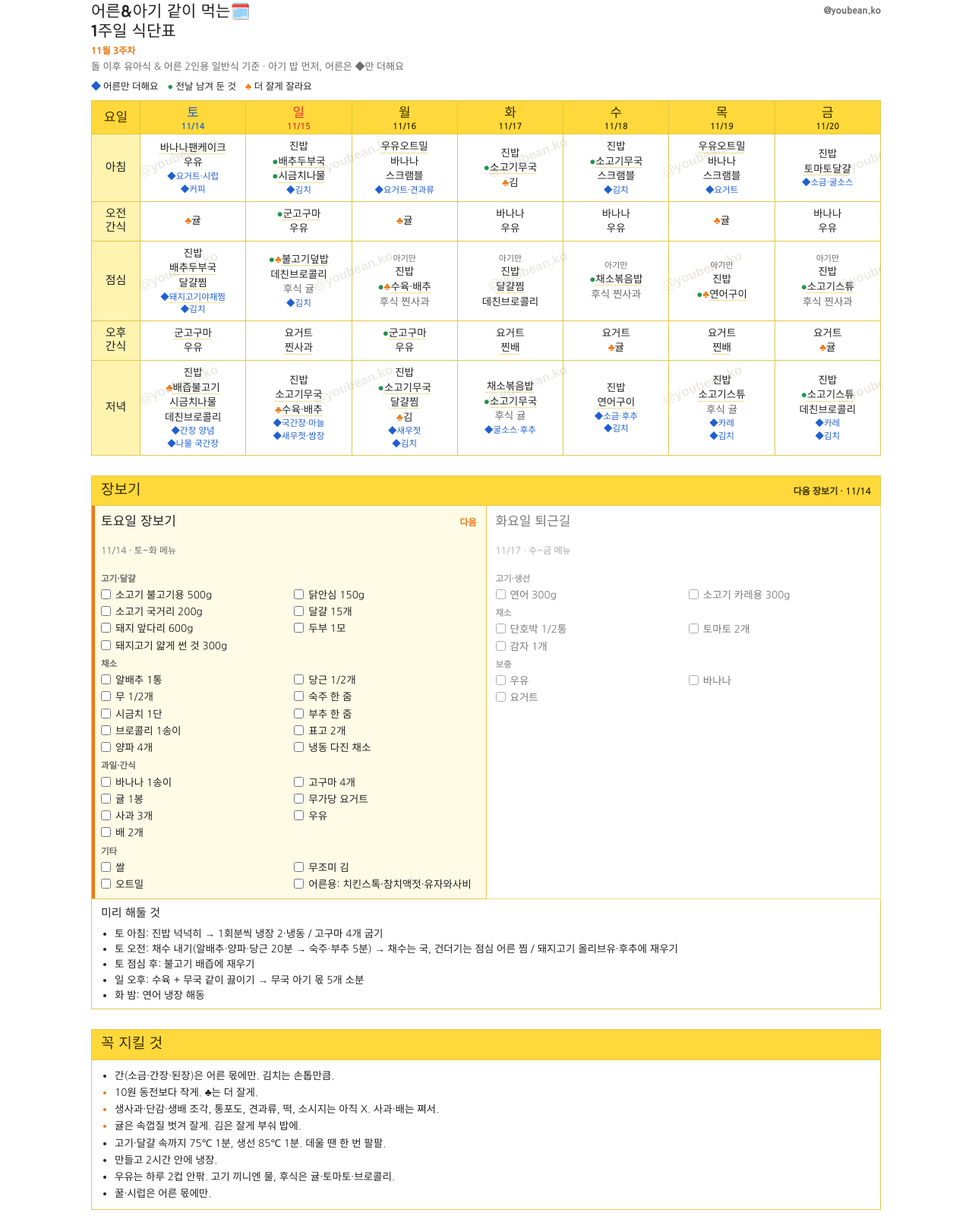
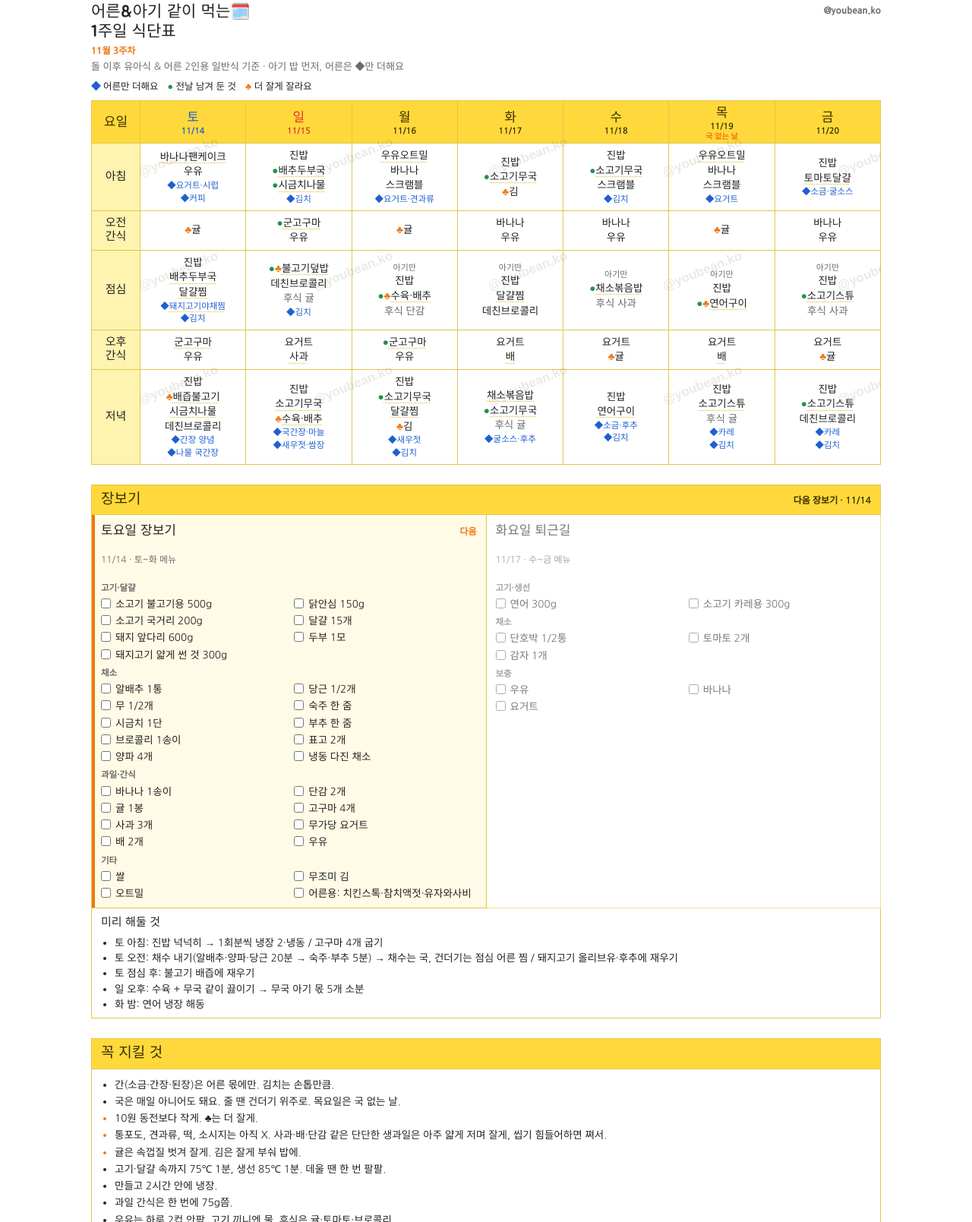
Before and after one commit to ybybgo/toddler-meal-plan, a plain HTML site: page index.html in a window 1280 px wide. Shown: the part 11-1620 px from the top of the page at 76% size. Drawn offline with Linux system fonts and the light colour scheme.

Commit message:
강남구 급식센터 1-2세 식단 반영: 국 없는 날, 과일 75g, 생과일 얇게 허용, 출처 추가
Co-Authored-By: Claude Opus 5.5 <noreply@anthropic.com>

```diff
--- a/index.html
+++ b/index.html
@@ -60,6 +60,7 @@ table.menu{width:100%;border-collapse:collapse;table-layout:fixed;margin-top:8px
 table.menu th,table.menu td{border:1px solid var(--line);text-align:center;vertical-align:middle}
 table.menu thead th{background:var(--head);color:var(--head-ink);font-family:var(--f-cute);font-weight:400;font-size:17px;padding:3px 2px}
 table.menu thead th small{display:block;font-family:var(--f-body);font-size:11px;font-weight:700;line-height:1.1}
+table.menu thead th small.ns{color:var(--care);font-size:10px;margin-top:1px}
 table.menu thead th.sat{color:var(--sat)} table.menu thead th.sun{color:var(--sun)}
 table.menu thead th.today{outline:3px solid var(--care);outline-offset:-3px}
 table.menu tbody th{background:var(--label);font-family:var(--f-cute);font-weight:400;font-size:13px;line-height:1.2;padding:3px 1px}
@@ -163,11 +164,13 @@ footer{margin-top:16px;font-size:12px;color:var(--muted);border-top:2px solid va
     <div class="bar">꼭 지킬 것</div>
     <ul class="must">
       <li>간(소금·간장·된장)은 어른 몫에만. 김치는 손톱만큼.</li>
+      <li>국은 매일 아니어도 돼요. 줄 땐 건더기 위주로. 목요일은 국 없는 날.</li>
       <li class="care">10원 동전보다 작게. ♣는 더 잘게.</li>
-      <li class="care">생사과·단감·생배 조각, 통포도, 견과류, 떡, 소시지는 아직 X. 사과·배는 쪄서.</li>
+      <li class="care">통포도, 견과류, 떡, 소시지는 아직 X. 사과·배·단감 같은 단단한 생과일은 아주 얇게 저며 잘게, 씹기 힘들어하면 쪄서.</li>
       <li class="care">귤은 속껍질 벗겨 잘게. 김은 잘게 부숴 밥에.</li>
       <li>고기·달걀 속까지 75℃ 1분, 생선 85℃ 1분. 데울 땐 한 번 팔팔.</li>
       <li>만들고 2시간 안에 냉장.</li>
+      <li>과일 간식은 한 번에 75g쯤.</li>
       <li>우유는 하루 2컵 안팎. 고기 끼니엔 물, 후식은 귤·토마토·브로콜리.</li>
       <li>꿀·시럽은 어른 몫에만.</li>
     </ul>
@@ -187,6 +190,8 @@ footer{margin-top:16px;font-size:12px;color:var(--muted);border-top:2px solid va
       <li>UH Rainbow Babies &amp; Children's — <a href="https://www.uhhospitals.org/rainbow/health-information/health-and-wellness-library/ages-and-stages/12-months" target="_blank" rel="noopener">12 Months</a>(동전보다 작게)</li>
       <li>식품의약품안전처 — <a href="https://www.korea.kr/news/policyNewsView.do?newsId=148907172" target="_blank" rel="noopener">식중독 예방 요령</a>(75℃ 1분, 2시간) · <a href="https://mfds.go.kr/brd/m_827/view.do?seq=3607" target="_blank" rel="noopener">대량조리음식 주의요령</a>(어패류 85℃, 재가열 75℃)</li>
       <li>안양시 어린이·사회복지급식관리지원센터 <a href="https://info.childcare.go.kr/info_html5/pnis/search/PnisFileDownload.jsp?flag=DNLL&amp;STCODE=41173000349&amp;wkyymm=202602" target="_blank" rel="noopener">만 1-2세 식단표(2026년 2월)</a> — 한 끼 = 밥·단백질·채소 구성</li>
+      <li>강남구 어린이·사회복지급식관리지원센터 「2026년 11월 식단표(일반형 1-2세)」(발행 2026-10-15) — 점심 밥·국·주찬·부찬·김치, 월 2회 '국 없는 날'(나트륨 저감), 신선과일 1회 75g, 1~2세 간식에 생과일. <a href="https://dietary4u.mfds.go.kr/gangnam/" target="_blank" rel="noopener">센터 누리집</a> 월간식단 게시판</li>
+      <li>영등포구 센터 월간식단 — 어린이집 회원 로그인 필요로 원문 확인 불가</li>
       <li>농촌진흥청 농사로 '이달의 식재료' 11월(배추·무·단호박·돼지고기) — <a href="https://braindetox.kr/posts/november_seasonal_food_korea.html" target="_blank" rel="noopener">정리본</a>으로 확인(원문 점검 중)</li>
     </ol>
   </details>
@@ -225,8 +230,8 @@ const R={
   b:["에어프라이어 180℃ 30분","껍질 벗겨 막대로 → 냉장 3일(토~월 간식)"],p:"그대로"},
  r13:{t:"토마토달걀볶음",tm:"10분",i:"토마토 2개, 달걀 4개",
   b:["토마토 칼집 → 전자레인지 30초 → 껍질 벗겨 깍둑","달걀 반숙 스크램블 → 토마토 볶다 합치기 → 1/3 아기 몫"],p:"소금, 굴소스, 대파"},
- r14:{t:"찐사과·찐배",tm:"3분",i:"사과 또는 배 1/2개",
-  b:["껍질 벗겨 얇게","전자레인지 1분 30초(뚜껑) → 식혀서"],p:"어른은 생으로"},
+ r14:{t:"사과·배·단감",tm:"3분",i:"사과·배·단감 중 하나, 한 번에 75g쯤",
+  b:["껍질·씨 빼고 아주 얇게 저민 뒤 10원 동전보다 작게","씹기 힘들어하면 전자레인지 1분 30초(뚜껑) 쪄서 식히기"],p:"어른은 그대로"},
  r15:{t:"채수",tm:"25분",i:"알배추 1/4통, 양파 1개, 당근 1/2개, 숙주 한 줌, 부추 한 줌, 물 1.5L",
   b:["알배추·양파·당근 넣고 20분","숙주·부추 넣고 5분만 더(오래 끓이면 물러지고 쓴맛이 나요)","채수만 걸러 국용·소분 → 건더기 채소는 남겨 두기"],p:"건더기 채소로 돼지고기야채찜"},
  r16:{t:"돼지고기야채찜",tm:"15분 · 어른용",i:"채수 내고 남은 채소, 얇게 썬 돼지고기 300g, 물, 치킨스톡 1스푼, 참치액젓 1/2스푼, 유자와사비 1/2티스푼, 올리브유·후추",
@@ -246,36 +251,36 @@ const W=[
   [["진밥"],["*배추두부국","r7"],["*시금치나물","r10"],["+김치"]],
   [["*군고구마","r12"],["우유"]],
   [["*~불고기덮밥","r8"],["데친브로콜리"],["후식 귤"],["+김치"]],
-  [["요거트"],["찐사과","r14"]],
+  [["요거트"],["사과","r14"]],
   [["진밥"],["소고기무국","r1"],["~수육·배추","r9"],["+국간장·마늘"],["+새우젓·쌈장"]]]},
  {k:"월",d:"11/16",iso:"2026-11-16",m:[
   [["우유오트밀","r3"],["바나나"],["스크램블"],["+요거트·견과류"]],
   [["~귤"]],
-  [["!아기만"],["진밥"],["*~수육·배추","r9"],["후식 찐사과"]],
+  [["!아기만"],["진밥"],["*~수육·배추","r9"],["후식 단감"]],
   [["*군고구마","r12"],["우유"]],
   [["진밥"],["*소고기무국","r1"],["달걀찜","r2"],["~김"],["+새우젓"],["+김치"]]]},
  {k:"화",d:"11/17",iso:"2026-11-17",m:[
   [["진밥"],["*소고기무국","r1"],["~김"]],
   [["바나나"],["우유"]],
   [["!아기만"],["진밥"],["달걀찜","r2"],["데친브로콜리"]],
-  [["요거트"],["찐배","r14"]],
+  [["요거트"],["배","r14"]],
   [["채소볶음밥","r4"],["*소고기무국","r1"],["후식 귤"],["+굴소스·후추"]]]},
  {k:"수",d:"11/18",iso:"2026-11-18",m:[
   [["진밥"],["*소고기무국","r1"],["스크램블"],["+김치"]],
   [["바나나"],["우유"]],
-  [["!아기만"],["*채소볶음밥","r4"],["후식 찐사과"]],
+  [["!아기만"],["*채소볶음밥","r4"],["후식 사과"]],
   [["요거트"],["~귤"]],
   [["진밥"],["연어구이","r5"],["+소금·후추"],["+김치"]]]},
- {k:"목",d:"11/19",iso:"2026-11-19",m:[
+ {k:"목",d:"11/19",iso:"2026-11-19",ns:1,m:[
   [["우유오트밀","r3"],["바나나"],["스크램블"],["+요거트"]],
   [["~귤"]],
   [["!아기만"],["진밥"],["*~연어구이","r5"]],
-  [["요거트"],["찐배","r14"]],
+  [["요거트"],["배","r14"]],
   [["진밥"],["소고기스튜","r6"],["후식 귤"],["+카레"],["+김치"]]]},
  {k:"금",d:"11/20",iso:"2026-11-20",m:[
   [["진밥"],["토마토달걀","r13"],["+소금·굴소스"]],
   [["바나나"],["우유"]],
-  [["!아기만"],["진밥"],["*소고기스튜","r6"],["후식 찐사과"]],
+  [["!아기만"],["진밥"],["*소고기스튜","r6"],["후식 사과"]],
   [["요거트"],["~귤"]],
   [["진밥"],["*소고기스튜","r6"],["데친브로콜리"],["+카레"],["+김치"]]]}
 ];
@@ -285,7 +290,7 @@ const TRIPS=[
  {id:"a",day:"2026-11-14",t:"토요일 장보기",sub:"11/14 · 토~화 메뉴",g:[
   ["고기·달걀",["소고기 불고기용 500g","소고기 국거리 200g","돼지 앞다리 600g","돼지고기 얇게 썬 것 300g","닭안심 150g","달걀 15개","두부 1모"]],
   ["채소",["알배추 1통","무 1/2개","시금치 1단","브로콜리 1송이","양파 4개","당근 1/2개","숙주 한 줌","부추 한 줌","표고 2개","냉동 다진 채소"]],
-  ["과일·간식",["바나나 1송이","귤 1봉","사과 3개","배 2개","고구마 4개","무가당 요거트","우유"]],
+  ["과일·간식",["바나나 1송이","귤 1봉","사과 3개","배 2개","단감 2개","고구마 4개","무가당 요거트","우유"]],
   ["기타",["쌀","오트밀","무조미 김","어른용: 치킨스톡·참치액젓·유자와사비"]]]},
  {id:"b",day:"2026-11-17",t:"화요일 퇴근길",sub:"11/17 · 수~금 메뉴",g:[
   ["고기·생선",["연어 300g","소고기 카레용 300g"]],
@@ -315,7 +320,7 @@ function table(days){
   const t=el('table','menu');
   const cg=el('colgroup'); cg.append(el('col','lab')); days.forEach(()=>cg.append(el('col'))); t.append(cg);
   const th=el('thead'), hr=el('tr'); hr.append(el('th',null,'요일'));
-  days.forEach(d=>hr.append(el('th',[d.c,d.iso===todayISO?'today':''].filter(Boolean).join(' ')||null,d.k+'<small>'+d.d+'</small>'))); th.append(hr); t.append(th);
+  days.forEach(d=>hr.append(el('th',[d.c,d.iso===todayISO?'today':''].filter(Boolean).join(' ')||null,d.k+'<small>'+d.d+'</small>'+(d.ns?'<small class="ns">국 없는 날</small>':'')))); th.append(hr); t.append(th);
   const tb=el('tbody');
   SLOTS.forEach((s,i)=>{const tr=el('tr'); tr.append(el('th',null,s.replace('간식','<br>간식'))); days.forEach(d=>tr.append(cell(d.m[i]))); tb.append(tr);});
   t.append(tb); return t;
```
